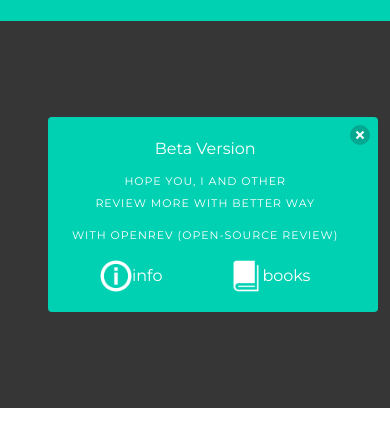
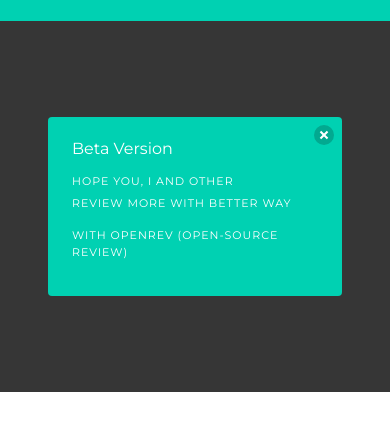
Before and after one commit to 10542hsrif/openrevapp, a plain HTML site: page index.html in a window 390 px wide. Shown: the part 59-506 px from the top of the page. Drawn offline with nearby package versions, Linux system fonts and the light colour scheme.

Commit message:
Update index.html

```diff
--- a/index.html
+++ b/index.html
@@ -128,10 +128,7 @@
 
 <section  class="hero is-medium is-primary has-background-dark">
   <div class="hero-body">
-    <nav class="level is-mobile">
 
-      <div class="level-item has-text-centered">
-        <div>
           <div class="notification is-primary stick">
 
 
@@ -147,26 +144,9 @@
             <p class="mb-3"></p>
             <p class="heading my-4">
 
-            <nav class="level is-mobile">
 
-              <div class="level-item">
-            <figure class="image is-32x32">
-              <img class="is-rounded" src="img/info.png">
-            </figure><p class=" has-text-white">info</p></a>
-            </div>
 
-            <div class="level-item">
-            <figure class="image is-32x32">
-              <img class="" src="img/book.png">
-            </figure><p class=" has-text-white">books</p></a>
-            </div>
-
-            </nav>
-
-          </div>
-        </div></div>
-
-</nav></div></section>
+       </div></section>
 
 <section class="hero is-small is-primary has-background-dark">
   <div class="hero-body">
```
